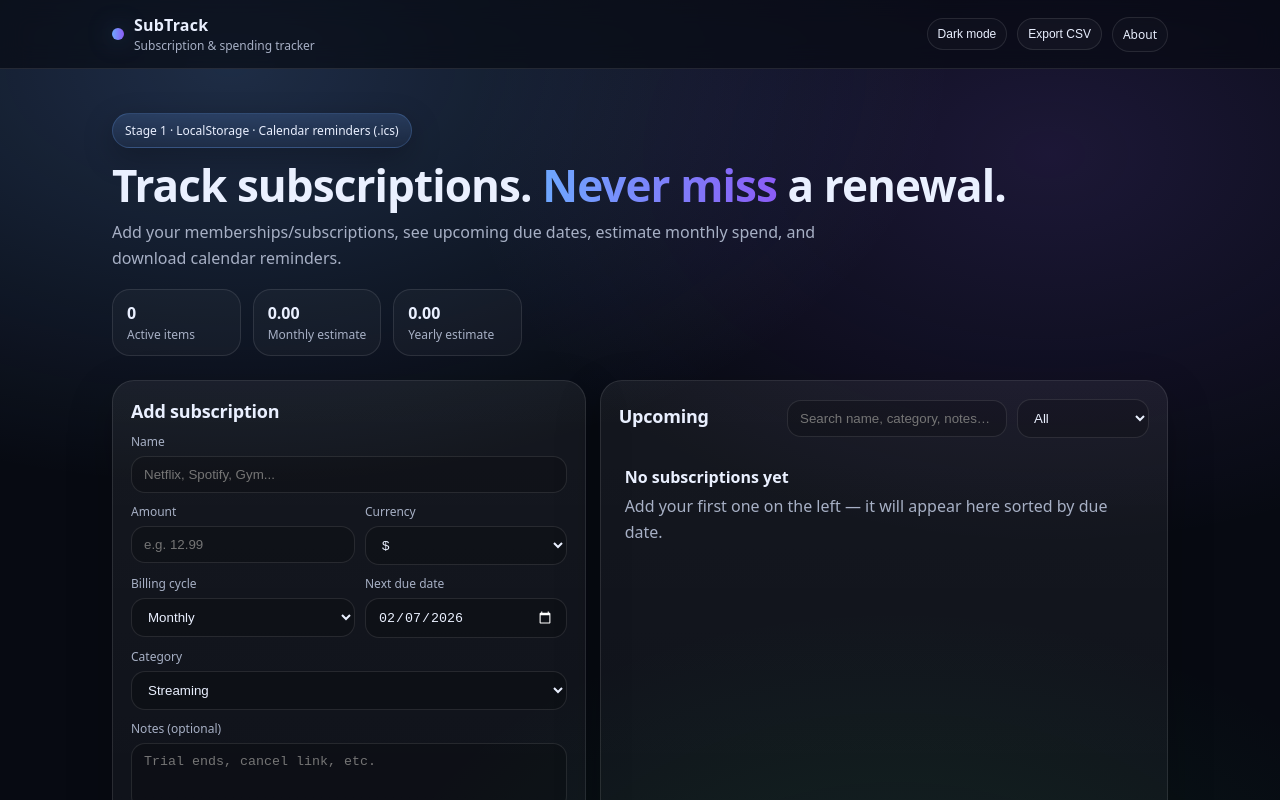
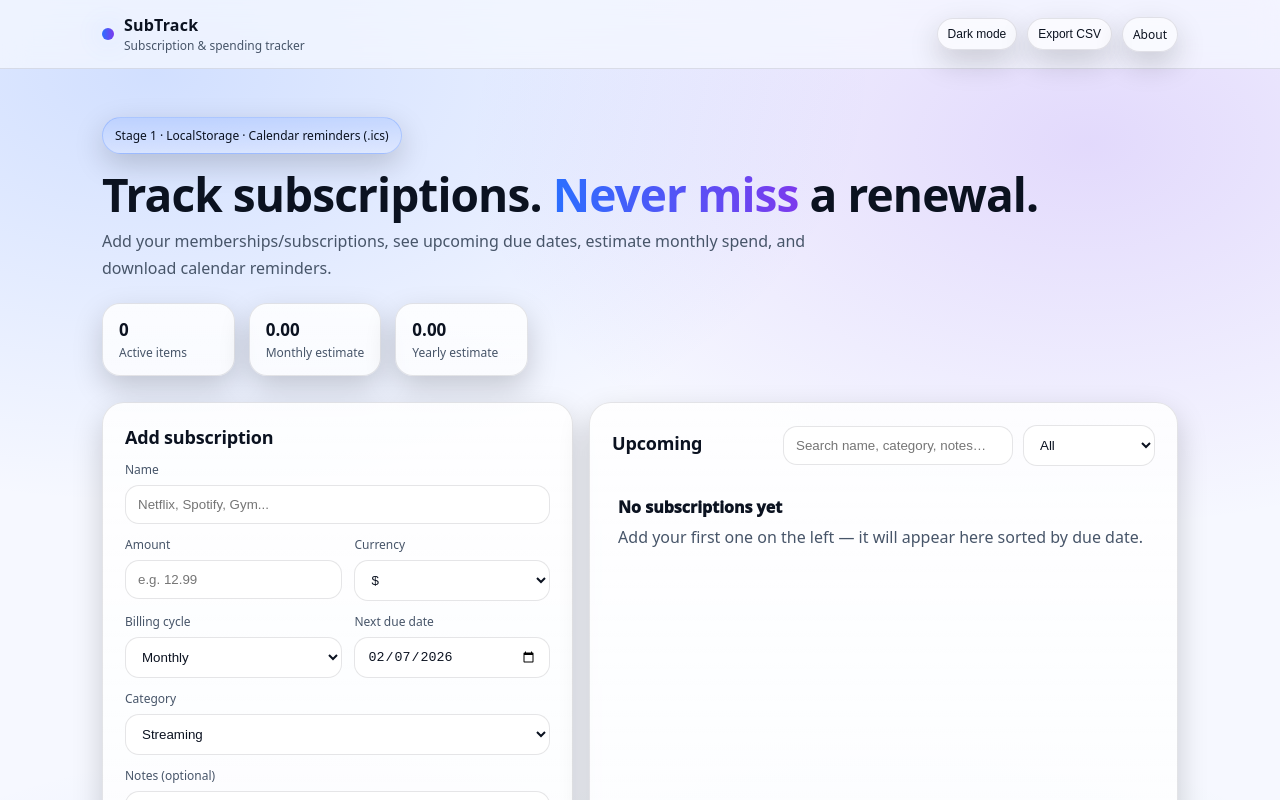
Before and after one commit to Pratik-Ptl/Subscription-Tracker, a React (Vite) app: page / in a window 1280 px wide. Shown: the top 800 px of the page. Built offline with nearby package versions, Linux system fonts and the light colour scheme.

Commit message:
Refactor App.css for theme and layout improvements
Updated theme variables and styles for dark and light themes, adjusted paddings and margins, and improved overall styling consistency.

```diff
--- a/src/App.css
+++ b/src/App.css
@@ -1,24 +1,62 @@
+/* ======================================================
+   THEME SYSTEM
+   - We set documentElement.dataset.theme = "dark" | "light"
+   - Variables below power the entire UI
+====================================================== */
+
 :root{
+  --radius: 22px;
+  --shadow: 0 18px 60px rgba(0,0,0,0.35);
+  --shadowSoft: 0 12px 30px rgba(0,0,0,0.18);
+  --ring: 0 0 0 4px rgba(110,168,255,0.14);
+  --ring2: 0 0 0 6px rgba(110,168,255,0.16);
+}
+
+/* Default to dark if nothing set */
+html { scroll-behavior: smooth; }
+html[data-theme="dark"]{
   color-scheme: dark;
-
   --bg:#070A12;
   --text:#EAF0FF;
   --muted:#A7B0C5;
 
   --accent:#6EA8FF;
-  --accent2:#8B5CF6;
+  --accent2:#A78BFA;
 
   --border: rgba(255,255,255,0.10);
   --border2: rgba(110,168,255,0.22);
 
-  --card: rgba(255,255,255,0.06);
+  --card: rgba(255,255,255,0.07);
   --card2: rgba(255,255,255,0.035);
 
-  --shadow: 0 18px 60px rgba(0,0,0,0.45);
-  --radius: 22px;
+  --input: rgba(0,0,0,0.22);
+  --item: rgba(0,0,0,0.16);
 }
 
-html { scroll-behavior: smooth; }
+/* Light theme */
+html[data-theme="light"]{
+  color-scheme: light;
+  --bg:#F6F8FF;
+  --text:#0B1220;
+  --muted:#475569;
+
+  --accent:#2B6FFF;
+  --accent2:#7C3AED;
+
+  --border: rgba(2,6,23,0.10);
+  --border2: rgba(43,111,255,0.24);
+
+  --card: rgba(255,255,255,0.85);
+  --card2: rgba(255,255,255,0.72);
+
+  --input: rgba(255,255,255,0.85);
+  --item: rgba(255,255,255,0.75);
+}
+
+/* Smooth theme transition */
+*{
+  transition: background-color 220ms ease, color 220ms ease, border-color 220ms ease, box-shadow 220ms ease, filter 220ms ease;
+}
 
 .page{
   min-height: 100vh;
@@ -27,27 +65,30 @@ html { scroll-behavior: smooth; }
   font-family: system-ui, -apple-system, Segoe UI, Roboto, Arial, sans-serif;
   text-align: left;
 
+  /* New “aurora” themed background */
   background:
-    radial-gradient(1200px 700px at 18% 6%, rgba(110,168,255,0.22), transparent 60%),
-    radial-gradient(900px 600px at 82% 14%, rgba(139,92,246,0.16), transparent 65%),
-    radial-gradient(900px 600px at 70% 88%, rgba(34,197,94,0.10), transparent 60%),
+    radial-gradient(1200px 720px at 12% 6%, rgba(43,111,255,0.18), transparent 60%),
+    radial-gradient(1000px 620px at 85% 12%, rgba(124,58,237,0.16), transparent 62%),
+    radial-gradient(900px 560px at 70% 88%, rgba(34,197,94,0.10), transparent 60%),
+    radial-gradient(900px 520px at 22% 88%, rgba(59,130,246,0.10), transparent 60%),
     var(--bg);
 }
 
 a{ color: inherit; text-decoration: none; }
-a:hover{ opacity: 0.94; }
+a:hover{ opacity: 0.95; }
 
+/* Header */
 .header{
   position: sticky;
   top: 0;
   z-index: 50;
-  backdrop-filter: blur(12px);
-  background: rgba(7,10,18,0.65);
+  backdrop-filter: blur(14px);
+  background: color-mix(in oklab, var(--bg) 72%, transparent);
   border-bottom: 1px solid var(--border);
 }
 
 .nav{
-  max-width: 1100px;
+  max-width: 1120px;
   margin: 0 auto;
   padding: 14px 22px;
   display:flex;
@@ -67,10 +108,10 @@ a:hover{ opacity: 0.94; }
   height: 12px;
   border-radius: 999px;
   background: linear-gradient(90deg, var(--accent), var(--accent2));
-  box-shadow: 0 0 26px rgba(110,168,255,0.35);
+  box-shadow: 0 0 26px rgba(110,168,255,0.32);
 }
 
-.brandName{ font-weight: 850; letter-spacing: 0.2px; }
+.brandName{ font-weight: 900; letter-spacing: 0.2px; }
 .brandSub{ font-size: 12px; color: var(--muted); margin-top: 1px; }
 
 .navRight{
@@ -80,34 +121,39 @@ a:hover{ opacity: 0.94; }
   flex-wrap: wrap;
 }
 
+/* Chips */
 .chipBtn{
   font-size: 12px;
   border: 1px solid var(--border);
-  background: rgba(255,255,255,0.03);
+  background: color-mix(in oklab, var(--card) 70%, transparent);
   padding: 8px 10px;
   border-radius: 999px;
   color: var(--text);
   cursor: pointer;
-  transition: transform 160ms ease, border-color 160ms ease;
+  box-shadow: var(--shadowSoft);
+  transition: transform 160ms ease, border-color 160ms ease, box-shadow 160ms ease;
 }
 
 .chipBtn:hover{
   transform: translateY(-1px);
-  border-color: rgba(110,168,255,0.28);
+  border-color: var(--border2);
+  box-shadow: 0 18px 40px rgba(0,0,0,0.14);
 }
 
 .chipBtn.ghost{
-  background: rgba(255,255,255,0.02);
+  background: color-mix(in oklab, var(--card2) 75%, transparent);
 }
 
+/* Layout spacing */
 .container{
-  max-width: 1100px;
+  max-width: 1120px;
   margin: 0 auto;
-  padding: 28px 22px 44px;
+  padding: 34px 22px 52px;
 }
 
+/* Hero */
 .hero{
-  padding: 16px 0 10px;
+  padding: 14px 0 8px;
   display: flex;
   flex-direction: column;
   align-items: flex-start;
@@ -118,18 +164,18 @@ a:hover{ opacity: 0.94; }
   display:inline-flex;
   align-items:center;
   gap: 8px;
-  padding: 8px 12px;
+  padding: 9px 12px;
   border-radius: 999px;
   border: 1px solid var(--border2);
-  background: linear-gradient(180deg, rgba(110,168,255,0.18), rgba(110,168,255,0.06));
-  box-shadow: 0 10px 30px rgba(0,0,0,0.25);
+  background: linear-gradient(180deg, color-mix(in oklab, var(--accent) 14%, transparent), transparent);
+  box-shadow: 0 10px 30px rgba(0,0,0,0.18);
   font-size: 12px;
 }
 
 .hero h1{
-  margin: 4px 0 0;
-  font-size: 44px;
-  line-height: 1.06;
+  margin: 6px 0 0;
+  font-size: 46px;
+  line-height: 1.05;
   letter-spacing: -0.9px;
 }
 
@@ -142,57 +188,61 @@ a:hover{ opacity: 0.94; }
 
 .sub{
   margin: 0;
-  max-width: 80ch;
+  max-width: 84ch;
   color: var(--muted);
-  line-height: 1.65;
+  line-height: 1.7;
   font-size: 16px;
 }
 
+/* Stats */
 .stats{
-  margin-top: 8px;
+  margin-top: 10px;
   display:grid;
   grid-template-columns: repeat(3, minmax(0,1fr));
-  gap: 12px;
-  max-width: 720px;
+  gap: 14px;
+  max-width: 760px;
 }
 
 .stat{
   border: 1px solid var(--border);
-  background: rgba(255,255,255,0.03);
+  background: linear-gradient(180deg, var(--card), var(--card2));
   border-radius: 18px;
-  padding: 12px 14px;
+  padding: 14px 16px;
+  box-shadow: var(--shadowSoft);
 }
 
 .statNum{
-  font-weight: 800;
-  font-size: 16px;
+  font-weight: 900;
+  font-size: 17px;
 }
 
 .statLabel{
-  margin-top: 2px;
+  margin-top: 3px;
   font-size: 12px;
   color: var(--muted);
 }
 
+/* Two-column grid */
 .grid2{
   display:grid;
-  grid-template-columns: 1fr 1.2fr;
-  gap: 14px;
-  margin-top: 14px;
+  grid-template-columns: 1fr 1.25fr;
+  gap: 16px;
+  margin-top: 18px;
 }
 
 @media (max-width: 980px){
   .grid2{ grid-template-columns: 1fr; }
   .stats{ grid-template-columns: 1fr; max-width: none; }
-  .hero h1{ font-size: 36px; }
+  .hero h1{ font-size: 38px; }
 }
 
+/* Cards */
 .card{
   border-radius: var(--radius);
   border: 1px solid var(--border);
   background: linear-gradient(180deg, var(--card), var(--card2));
-  padding: 18px;
-  box-shadow: 0 16px 46px rgba(0,0,0,0.22);
+  padding: 22px;
+  box-shadow: var(--shadowSoft);
 }
 
 .cardHead{
@@ -200,7 +250,7 @@ a:hover{ opacity: 0.94; }
   align-items: baseline;
   justify-content: space-between;
   gap: 10px;
-  margin-bottom: 10px;
+  margin-bottom: 12px;
 }
 
 .card h2{
@@ -209,16 +259,17 @@ a:hover{ opacity: 0.94; }
   letter-spacing: -0.2px;
 }
 
+/* Form */
 .form{
   display:flex;
   flex-direction: column;
-  gap: 10px;
+  gap: 12px;
 }
 
 label{
   display:flex;
   flex-direction: column;
-  gap: 6px;
+  gap: 7px;
   font-size: 12px;
   color: var(--muted);
 }
@@ -226,74 +277,82 @@ label{
 input, select, textarea{
   border-radius: 14px;
   border: 1px solid var(--border);
-  background: rgba(0,0,0,0.18);
+  background: var(--input);
   color: var(--text);
-  padding: 10px 12px;
+  padding: 11px 12px;
   outline: none;
 }
 
 input:focus, select:focus, textarea:focus{
-  border-color: rgba(110,168,255,0.30);
-  box-shadow: 0 0 0 4px rgba(110,168,255,0.12);
+  border-color: var(--border2);
+  box-shadow: var(--ring);
 }
 
 .row{
   display:grid;
   grid-template-columns: 1fr 0.9fr;
-  gap: 10px;
+  gap: 12px;
 }
 
 @media (max-width: 560px){
   .row{ grid-template-columns: 1fr; }
 }
 
+/* Primary button */
 .btn{
-  padding: 11px 14px;
+  padding: 12px 14px;
   border-radius: 14px;
   border: 1px solid var(--border);
-  background: rgba(255,255,255,0.03);
+  background: color-mix(in oklab, var(--card) 70%, transparent);
   transition: transform 160ms ease, border-color 160ms ease, box-shadow 160ms ease;
-  box-shadow: 0 10px 28px rgba(0,0,0,0.18);
+  box-shadow: var(--shadowSoft);
   color: var(--text);
   cursor: pointer;
 }
 
 .btn:hover{
   transform: translateY(-1px);
-  border-color: rgba(110,168,255,0.28);
-  box-shadow: 0 18px 44px rgba(0,0,0,0.28);
+  border-color: var(--border2);
+  box-shadow: 0 18px 44px rgba(0,0,0,0.16);
 }
 
 .btn.primary{
-  border-color: rgba(110,168,255,0.38);
-  background: linear-gradient(180deg, rgba(110,168,255,0.22), rgba(110,168,255,0.08));
+  border-color: var(--border2);
+  background: linear-gradient(
+    180deg,
+    color-mix(in oklab, var(--accent) 16%, transparent),
+    color-mix(in oklab, var(--card2) 80%, transparent)
+  );
 }
 
+/* Small buttons */
 .smallBtn{
   font-size: 12px;
   border: 1px solid var(--border);
-  background: rgba(255,255,255,0.03);
+  background: color-mix(in oklab, var(--card) 70%, transparent);
   padding: 8px 10px;
   border-radius: 999px;
   color: var(--text);
   cursor: pointer;
-  transition: transform 160ms ease, border-color 160ms ease;
+  transition: transform 160ms ease, border-color 160ms ease, box-shadow 160ms ease;
+  box-shadow: var(--shadowSoft);
 }
 
 .smallBtn:hover{
   transform: translateY(-1px);
-  border-color: rgba(110,168,255,0.28);
+  border-color: var(--border2);
 }
 
 .smallBtn.ghost{
-  background: rgba(255,255,255,0.02);
+  background: color-mix(in oklab, var(--card2) 75%, transparent);
 }
 
 .smallBtn.danger{
-  border-color: rgba(239,68,68,0.25);
-  background: rgba(239,68,68,0.06);
+  border-color: rgba(239,68,68,0.28);
+  background: rgba(239,68,68,0.10);
 }
 
+/* Filters */
 .filters{
   display:flex;
   gap: 10px;
@@ -303,27 +362,30 @@ input:focus, select:focus, textarea:focus{
 }
 
 .search{
-  min-width: 220px;
+  min-width: 230px;
 }
 
+/* List */
 .list{
   display:flex;
   flex-direction: column;
-  gap: 12px;
-  margin-top: 8px;
+  gap: 14px;
+  margin-top: 10px;
 }
 
 .item{
   border: 1px solid var(--border);
-  background: rgba(0,0,0,0.14);
+  background: var(--item);
   border-radius: 18px;
-  padding: 14px;
-  transition: transform 160ms ease, border-color 160ms ease;
+  padding: 16px;
+  transition: transform 160ms ease, border-color 160ms ease, box-shadow 160ms ease;
+  box-shadow: var(--shadowSoft);
 }
 
 .item:hover{
   transform: translateY(-2px);
-  border-color: rgba(110,168,255,0.24);
+  border-color: var(--border2);
+  box-shadow: 0 22px 50px rgba(0,0,0,0.14);
 }
 
 .itemTop{
@@ -334,7 +396,7 @@ input:focus, select:focus, textarea:focus{
 }
 
 .itemName{
-  font-weight: 800;
+  font-weight: 900;
   font-size: 15px;
 }
 
@@ -343,14 +405,14 @@ input:focus, select:focus, textarea:focus{
   gap: 8px;
   align-items:center;
   flex-wrap: wrap;
-  margin-top: 6px;
+  margin-top: 7px;
 }
 
 .dot{
   width: 4px;
   height: 4px;
   border-radius: 999px;
-  background: rgba(255,255,255,0.25);
+  background: color-mix(in oklab, var(--muted) 55%, transparent);
 }
 
 .metaText{
@@ -358,33 +420,34 @@ input:focus, select:focus, textarea:focus{
   font-size: 12px;
 }
 
+/* Badges */
 .badge{
   font-size: 12px;
   border: 1px solid var(--border);
   border-radius: 999px;
-  padding: 5px 9px;
-  background: rgba(255,255,255,0.02);
+  padding: 6px 10px;
+  background: color-mix(in oklab, var(--card2) 75%, transparent);
   color: var(--muted);
 }
 
 .badge.ok{
   border-color: rgba(34,197,94,0.25);
-  background: rgba(34,197,94,0.08);
-  color: rgba(220,252,231,0.9);
+  background: rgba(34,197,94,0.10);
+  color: color-mix(in oklab, rgb(20 83 45) 0%, var(--text) 85%);
 }
 .badge.warn{
   border-color: rgba(245,158,11,0.28);
-  background: rgba(245,158,11,0.10);
-  color: rgba(254,243,199,0.95);
+  background: rgba(245,158,11,0.12);
+  color: color-mix(in oklab, rgb(146 64 14) 0%, var(--text) 85%);
 }
 .badge.bad{
   border-color: rgba(239,68,68,0.28);
-  background: rgba(239,68,68,0.10);
-  color: rgba(254,226,226,0.95);
+  background: rgba(239,68,68,0.12);
+  color: color-mix(in oklab, rgb(127 29 29) 0%, var(--text) 85%);
 }
 .badge.muted{
-  border-color: rgba(255,255,255,0.10);
-  background: rgba(255,255,255,0.02);
+  border-color: var(--border);
+  background: color-mix(in oklab, var(--card2) 65%, transparent);
   color: var(--muted);
 }
 
@@ -394,17 +457,17 @@ input:focus, select:focus, textarea:focus{
 }
 
 .amtMain{
-  font-weight: 850;
+  font-weight: 950;
 }
 
 .amtSub{
-  margin-top: 2px;
+  margin-top: 3px;
   color: var(--muted);
   font-size: 12px;
 }
 
 .itemBottom{
-  margin-top: 12px;
+  margin-top: 14px;
   display:flex;
   align-items:center;
   justify-content: space-between;
@@ -419,11 +482,11 @@ input:focus, select:focus, textarea:focus{
 
 .dueDate{
   color: var(--text);
-  font-weight: 700;
+  font-weight: 800;
 }
 
 .note{
-  color: rgba(167,176,197,0.9);
+  color: color-mix(in oklab, var(--muted) 90%, transparent);
 }
 
 .actions{
@@ -433,30 +496,36 @@ input:focus, select:focus, textarea:focus{
   justify-content: flex-end;
 }
 
+/* Empty */
 .empty{
   padding: 18px 6px 8px;
 }
 
 .emptyTitle{
-  font-weight: 850;
+  font-weight: 950;
 }
 
 .emptyText{
   margin-top: 6px;
   color: var(--muted);
-  line-height: 1.6;
+  line-height: 1.7;
 }
 
+/* About */
+.aboutCard{
+  margin-top: 16px;
+}
 .aboutText{
   margin: 0;
   color: var(--muted);
-  line-height: 1.7;
+  line-height: 1.75;
 }
 
+/* Footer */
 .footer{
-  margin-top: 16px;
+  margin-top: 18px;
   text-align:center;
   color: var(--muted);
   font-size: 12px;
-  padding: 10px 0;
+  padding: 12px 0;
 }
```
